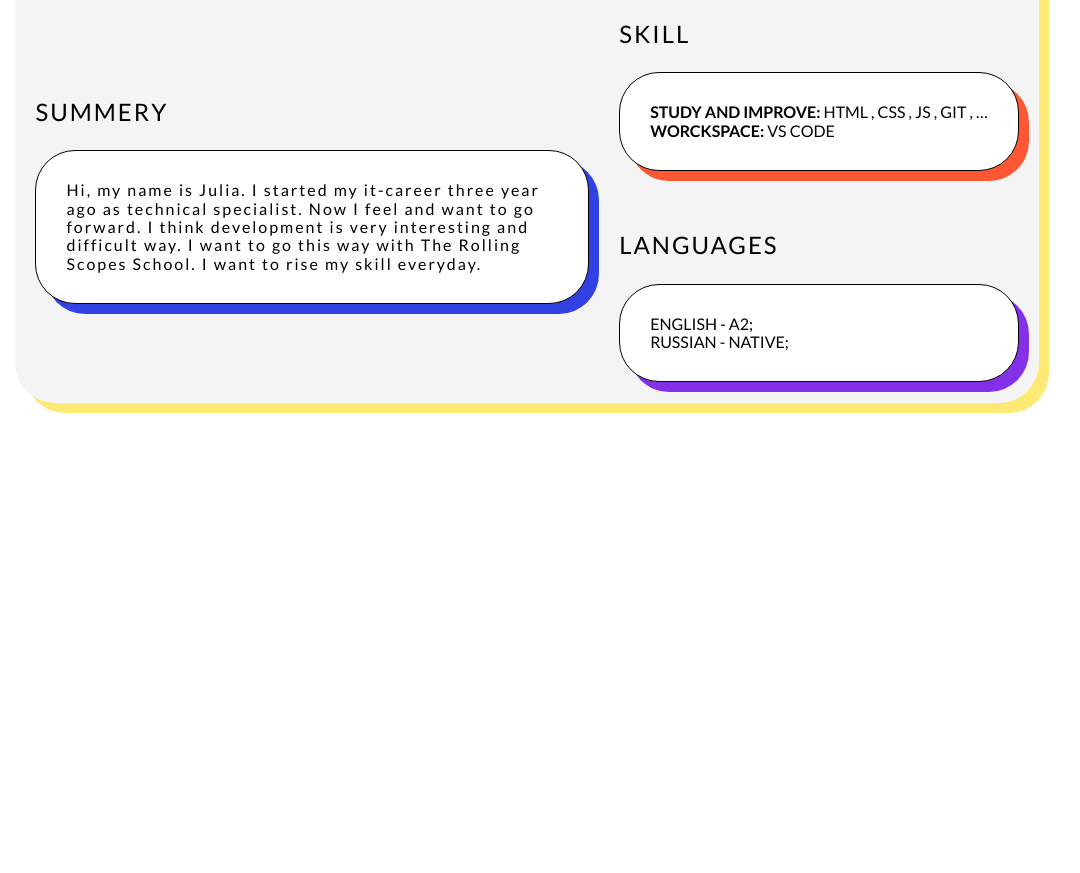
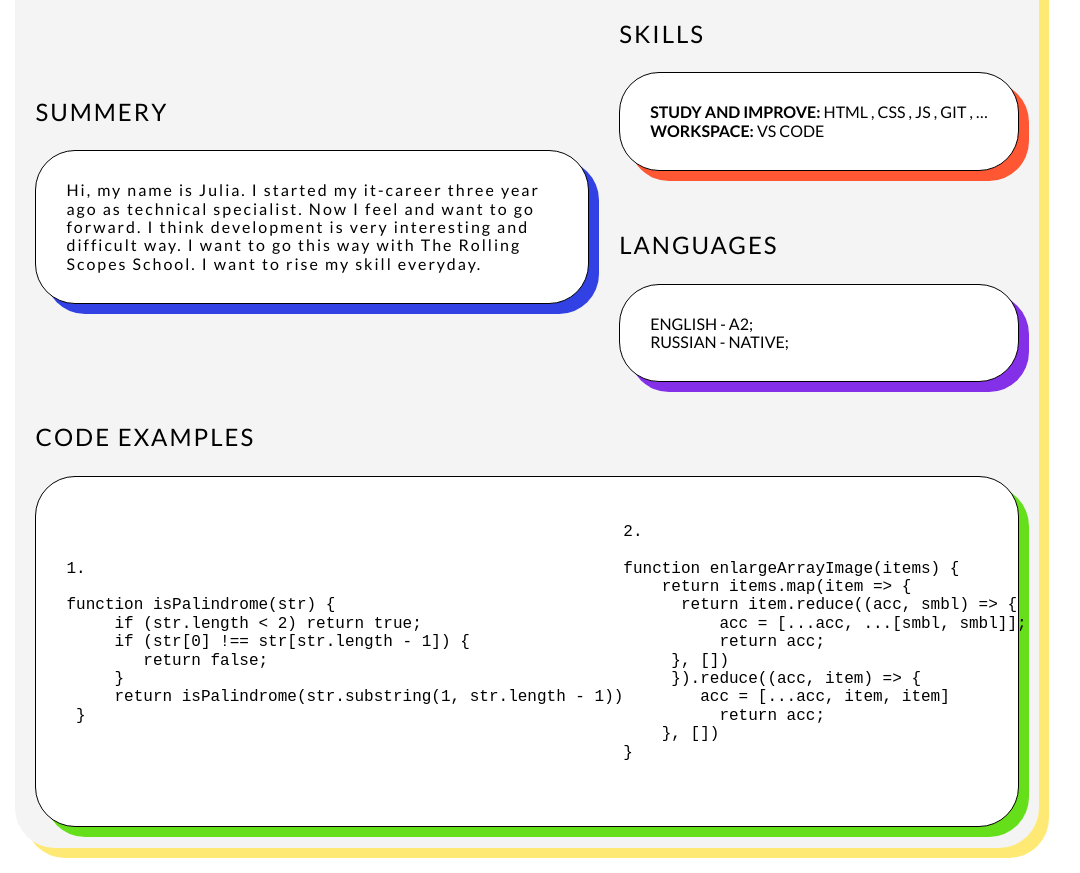
Before and after one commit to jakiJ/rsschool-cv, a plain HTML site: page index.html in a window 1280 px wide. Shown: the part 600-1473 px from the top of the page, without its empty margins (113-1193 px from the left). Before the commit the page ends 1028 px from the top, so only its background shows below. Drawn offline with Linux system fonts and the light colour scheme.

Commit message:
feat: added code examples

```diff
--- a/index.html
+++ b/index.html
@@ -19,7 +19,7 @@
                 <li class="header_link"><a href="#summery">summery</a></li>
                 <li class="header_link"><a href="#skills">skills</a></li>
                 <li class="header_link"><a href="#languages">languages</a></li>
-                <li class="header_link"><a href="">code examples</a></li>
+                <li class="header_link"><a href="#examples">code examples</a></li>
                 <li class="header_link"><a href="">experience</a></li>
             </ul>
         </nav>
@@ -63,10 +63,10 @@
                 </div>
                 <div class="containet_two_bloks">
                     <div id="skill">
-                        <h2>skill</h2>
+                        <h2>skills</h2>
                         <ul class="main_style skills">
                             <li><b>Study and improve:</b> HTML , CSS , JS , Git , …</li>
-                            <li><b>Worckspace:</b> VS Code</li>
+                            <li><b>Workspace:</b> VS Code</li>
                         </ul>
                     </div>
                     <div id="languages">
@@ -79,6 +79,41 @@
                 </div>
             </div>
         </section>
+        <section class="fouth_section">
+            <h2 id="examples">code examples</h2>
+            <div class="main_style examples">
+                <div class="code">
+                    <pre>
+1.
+
+function isPalindrome(str) {
+     if (str.length < 2) return true;
+     if (str[0] !== str[str.length - 1]) {
+        return false;
+     }
+     return isPalindrome(str.substring(1, str.length - 1))
+ }
+                    </pre>
+                </div>
+                <div class="code">
+                    <pre>
+2.
+
+function enlargeArrayImage(items) {
+    return items.map(item => {
+      return item.reduce((acc, smbl) => {
+          acc = [...acc, ...[smbl, smbl]];
+          return acc;
+     }, [])
+     }).reduce((acc, item) => {
+        acc = [...acc, item, item]
+          return acc;
+    }, [])
+}
+                    </pre>
+                </div>
+            </div>
+        </section>
     </main>
 </body>
 </html>
--- a/style.css
+++ b/style.css
@@ -173,3 +173,18 @@ h2 {
     box-shadow: 10px 10px 0px #8430E8;
     white-space: nowrap;
 }
+
+/*FOUTH SECTION*/
+
+.fouth_section {
+    padding: 2%;
+}
+
+.examples {
+    padding: 30px;
+    box-shadow: 10px 10px 0px #66DF1B;
+    display: flex;
+    justify-content: space-between;
+    align-items: center;
+    text-transform: none;
+}
```
